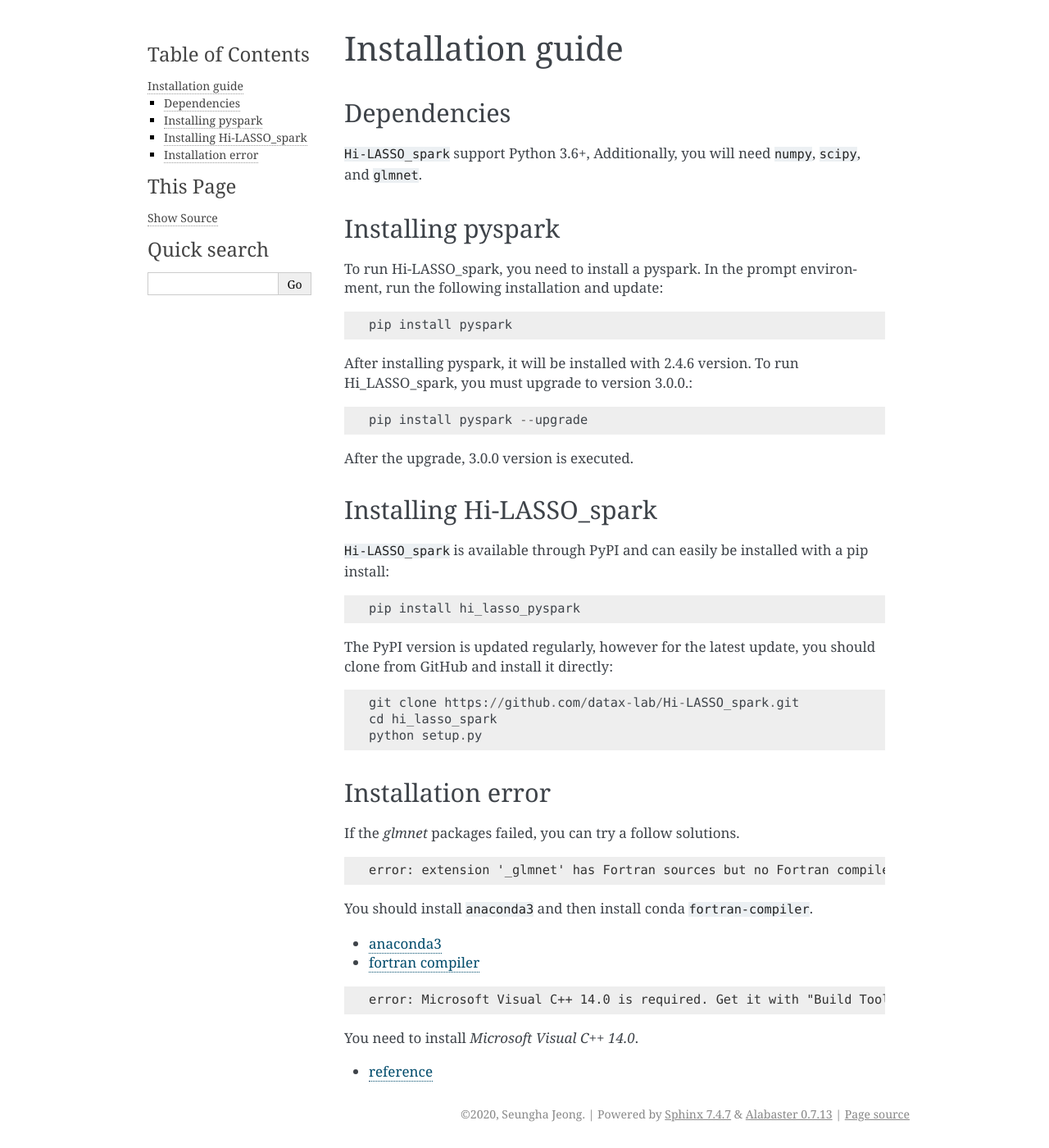
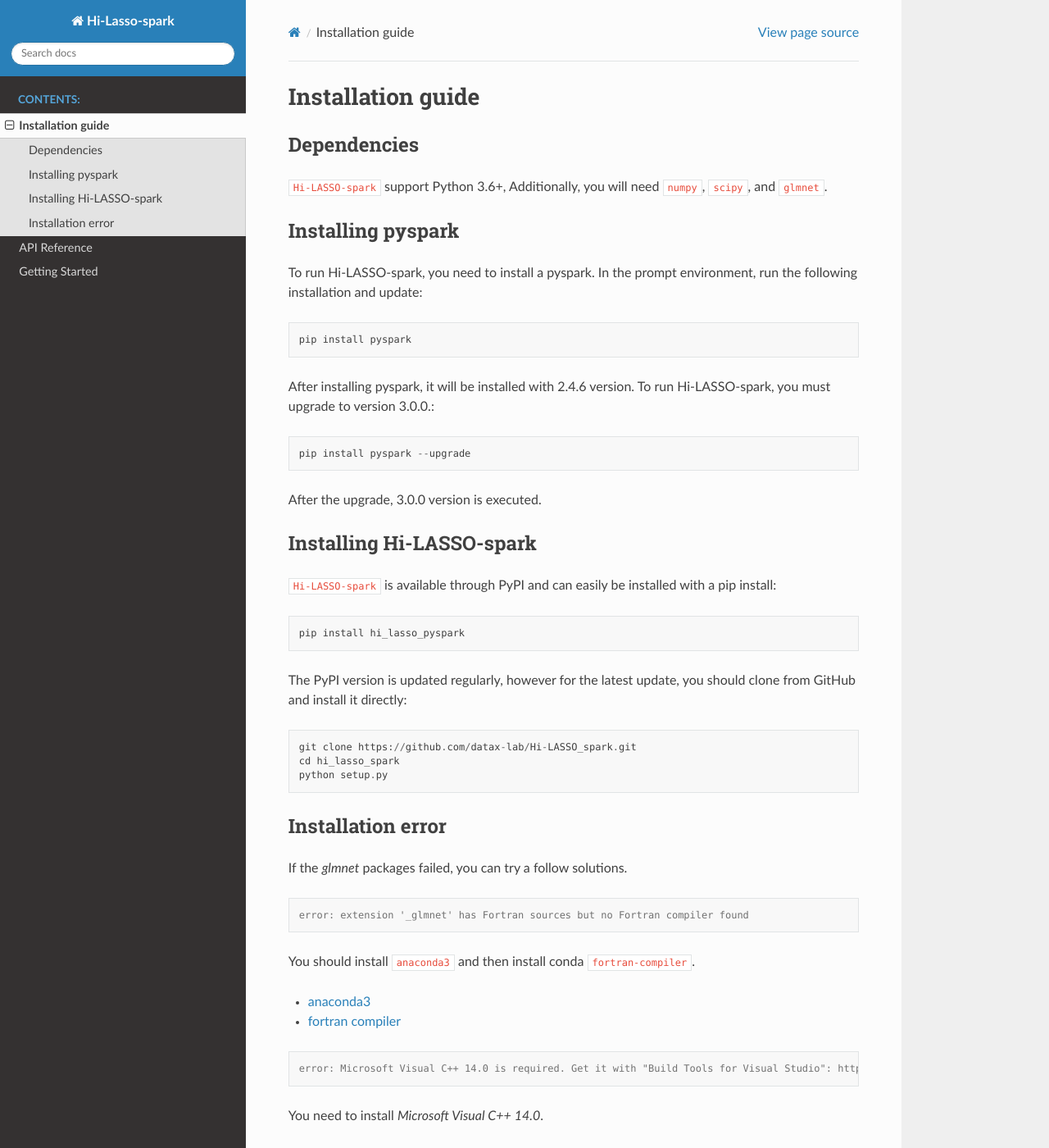
Before and after one commit to datax-lab/Hi_Lasso_spark, a Sphinx documentation site: the page built from docs/source/Installation.rst, in a window 1280 px wide and 1400 px high. Shown: the whole window at 82% size. Built offline with Sphinx 7.4.7 and the Read the Docs theme 2.0.0, drawn with Linux system fonts in a browser that asks for light colours; pages that are not in the unit, such as notebooks, are missing from menus; some of the changed lines change nothing that is shown; some of the changed text lies outside the part shown.

Commit message:
Add files via upload

```diff
--- a/docs/source/Installation.rst
+++ b/docs/source/Installation.rst
@@ -4,28 +4,28 @@
 Dependencies
 ------------
 
-``Hi-LASSO_spark`` support Python 3.6+, Additionally, you will need ``numpy``, ``scipy``, and ``glmnet``.
+``Hi-LASSO-spark`` support Python 3.6+, Additionally, you will need ``numpy``, ``scipy``, and ``glmnet``.
 
 
 Installing pyspark
 ----------------------
-To run Hi-LASSO_spark, you need to install a pyspark.
+To run Hi-LASSO-spark, you need to install a pyspark.
 In the prompt environment, run the following installation and update::
 
   pip install pyspark
 
 After installing pyspark, it will be installed with 2.4.6 version.
-To run Hi_LASSO_spark, you must upgrade to version 3.0.0.::
+To run Hi-LASSO-spark, you must upgrade to version 3.0.0.::
 
   pip install pyspark --upgrade
 
 After the upgrade, 3.0.0 version is executed.
 
 
-Installing Hi-LASSO_spark
+Installing Hi-LASSO-spark
 ----------------------
 
-``Hi-LASSO_spark`` is available through PyPI and can easily be installed with a
+``Hi-LASSO-spark`` is available through PyPI and can easily be installed with a
 pip install::
 
     pip install hi_lasso_pyspark
--- a/docs/source/api_reference.rst
+++ b/docs/source/api_reference.rst
@@ -1,7 +1,10 @@
+API Reference
+=============
+
 Hi-LASSO_spark model
 ----------------------------------
 
-.. automodule:: hi_lasso_pyspark.Hi_LASSO_spark
+.. automodule:: hi_lasso_pyspark.Hi_LASSO_spark.HiLASSO_Spark
    :members:
    :undoc-members:
    :show-inheritance:
--- a/docs/source/conf.py
+++ b/docs/source/conf.py
@@ -1,9 +1,7 @@
-# -*- coding: utf-8 -*-
-#
 # Configuration file for the Sphinx documentation builder.
 #
-# This file does only contain a selection of the most common options. For a
-# full list see the documentation:
+# This file only contains a selection of the most common options. For a full
+# list see the documentation:
 # http://www.sphinx-doc.org/en/master/config
 
 # -- Path setup --------------------------------------------------------------
@@ -19,61 +17,37 @@
 
 # -- Project information -----------------------------------------------------
 
-project = 'Hi_Lasso_spark'
+project = 'Hi-Lasso-spark'
 copyright = '2020, Seungha Jeong'
 author = 'Seungha Jeong'
 
 # The full version, including alpha/beta/rc tags
-release = '0.1.1'
+release = '0.0.1'
 
 
 # -- General configuration ---------------------------------------------------
-
-# If your documentation needs a minimal Sphinx version, state it here.
-#
-# needs_sphinx = '1.0'
 
 # Add any Sphinx extension module names here, as strings. They can be
 # extensions coming with Sphinx (named 'sphinx.ext.*') or your custom
 # ones.
 extensions = [
-    'sphinx.ext.autodoc',
-    'sphinx.ext.doctest',
-    'sphinx.ext.intersphinx',
-    'sphinx.ext.todo',
-    'sphinx.ext.coverage',
-    'sphinx.ext.mathjax',
-    'sphinx.ext.ifconfig',
-    'sphinx.ext.viewcode',
-    'sphinx.ext.githubpages',
+    "sphinx.ext.napoleon",
+    "sphinx.ext.autodoc",
+    "sphinx.ext.viewcode",
+    "sphinx.ext.mathjax",
+    "nbsphinx",
 ]
+
+napoleon_use_ivar = True
+autodoc_mock_imports = ["glmnet"]
 
 # Add any paths that contain templates here, relative to this directory.
 templates_path = ['_templates']
 
-# The suffix(es) of source filenames.
-# You can specify multiple suffix as a list of string:
-#
-# source_suffix = ['.rst', '.md']
-source_suffix = '.rst'
-
-# The master toctree document.
-master_doc = 'index'
-
-# The language for content autogenerated by Sphinx. Refer to documentation
-# for a list of supported languages.
-#
-# This is also used if you do content translation via gettext catalogs.
-# Usually you set "language" from the command line for these cases.
-language = None
-
 # List of patterns, relative to source directory, that match files and
 # directories to ignore when looking for source files.
-# This pattern also affects html_static_path and html_extra_path .
-exclude_patterns = []
-
-# The name of the Pygments (syntax highlighting) style to use.
-pygments_style = 'sphinx'
+# This pattern also affects html_static_path and html_extra_path.
+exclude_patterns = ['_build', '**.ipynb_checkpoints']
 
 
 # -- Options for HTML output -------------------------------------------------
@@ -81,95 +55,10 @@
 # The theme to use for HTML and HTML Help pages.  See the documentation for
 # a list of builtin themes.
 #
-html_theme = 'alabaster'
-
-# Theme options are theme-specific and customize the look and feel of a theme
-# further.  For a list of options available for each theme, see the
-# documentation.
-#
-# html_theme_options = {}
+html_theme = "sphinx_rtd_theme"
+master_doc = 'index'
 
 # Add any paths that contain custom static files (such as style sheets) here,
 # relative to this directory. They are copied after the builtin static files,
 # so a file named "default.css" will overwrite the builtin "default.css".
 html_static_path = ['_static']
-
-# Custom sidebar templates, must be a dictionary that maps document names
-# to template names.
-#
-# The default sidebars (for documents that don't match any pattern) are
-# defined by theme itself.  Builtin themes are using these templates by
-# default: ``['localtoc.html', 'relations.html', 'sourcelink.html',
-# 'searchbox.html']``.
-#
-# html_sidebars = {}
-
-
-# -- Options for HTMLHelp output ---------------------------------------------
-
-# Output file base name for HTML help builder.
-htmlhelp_basename = 'Hi_Lasso_sparkdoc'
-
-
-# -- Options for LaTeX output ------------------------------------------------
-
-latex_elements = {
-    # The paper size ('letterpaper' or 'a4paper').
-    #
-    # 'papersize': 'letterpaper',
-
-    # The font size ('10pt', '11pt' or '12pt').
-    #
-    # 'pointsize': '10pt',
-
-    # Additional stuff for the LaTeX preamble.
-    #
-    # 'preamble': '',
-
-    # Latex figure (float) alignment
-    #
-    # 'figure_align': 'htbp',
-}
-
-# Grouping the document tree into LaTeX files. List of tuples
-# (source start file, target name, title,
-#  author, documentclass [howto, manual, or own class]).
-latex_documents = [
-    (master_doc, 'Hi_Lasso_spark.tex', 'Hi\\_Lasso\\_spark Documentation',
-     'Seungha Jeong', 'manual'),
-]
-
-
-# -- Options for manual page output ------------------------------------------
-
-# One entry per manual page. List of tuples
-# (source start file, name, description, authors, manual section).
-man_pages = [
-    (master_doc, 'hi_lasso_spark', 'Hi_Lasso_spark Documentation',
-     [author], 1)
-]
-
-
-# -- Options for Texinfo output ----------------------------------------------
-
-# Grouping the document tree into Texinfo files. List of tuples
-# (source start file, target name, title, author,
-#  dir menu entry, description, category)
-texinfo_documents = [
-    (master_doc, 'Hi_Lasso_spark', 'Hi_Lasso_spark Documentation',
-     author, 'Hi_Lasso_spark', 'One line description of project.',
-     'Miscellaneous'),
-]
-
-
-# -- Extension configuration -------------------------------------------------
-
-# -- Options for intersphinx extension ---------------------------------------
-
-# Example configuration for intersphinx: refer to the Python standard library.
-intersphinx_mapping = {'https://docs.python.org/': None}
-
-# -- Options for todo extension ----------------------------------------------
-
-# If true, `todo` and `todoList` produce output, else they produce nothing.
-todo_include_todos = True
```
